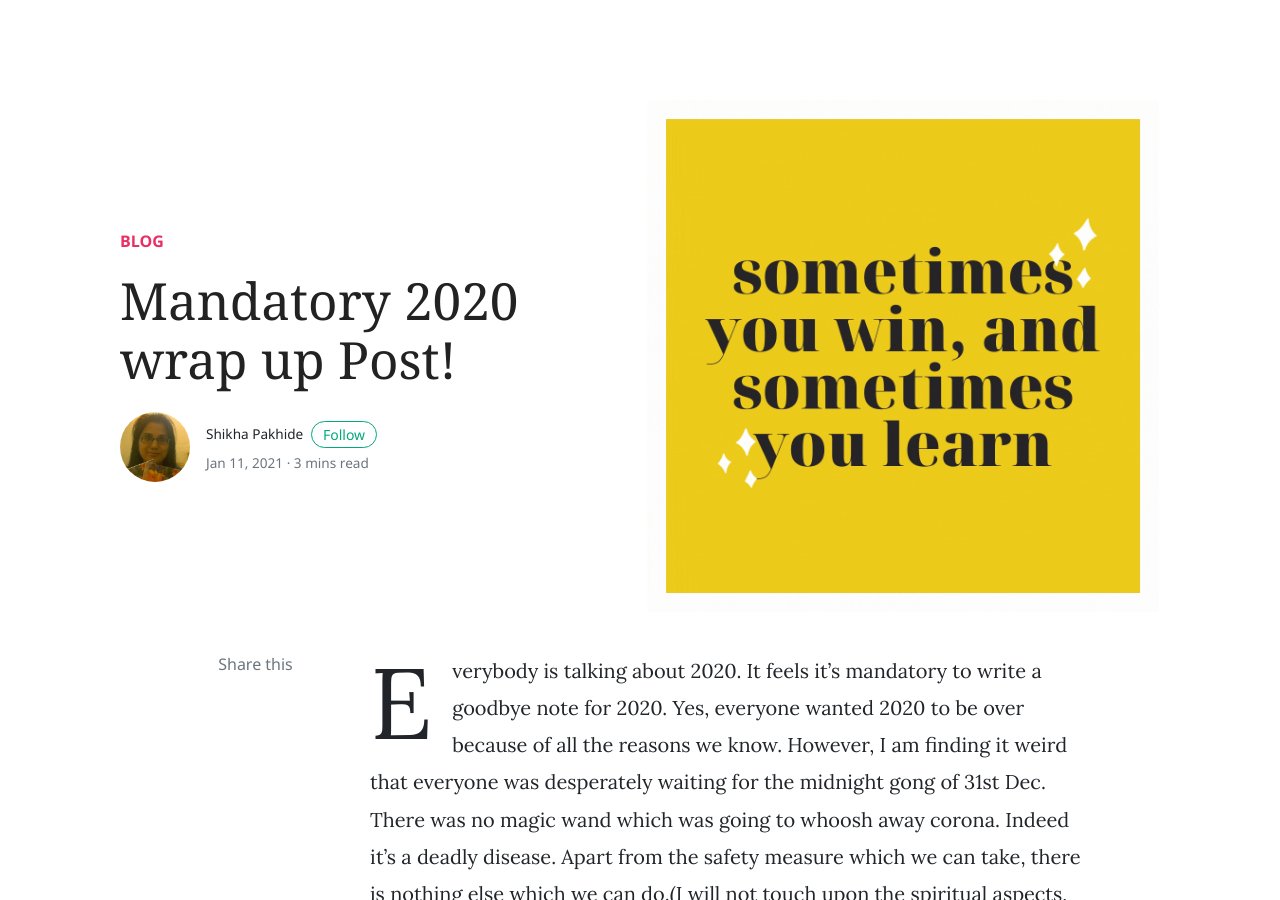
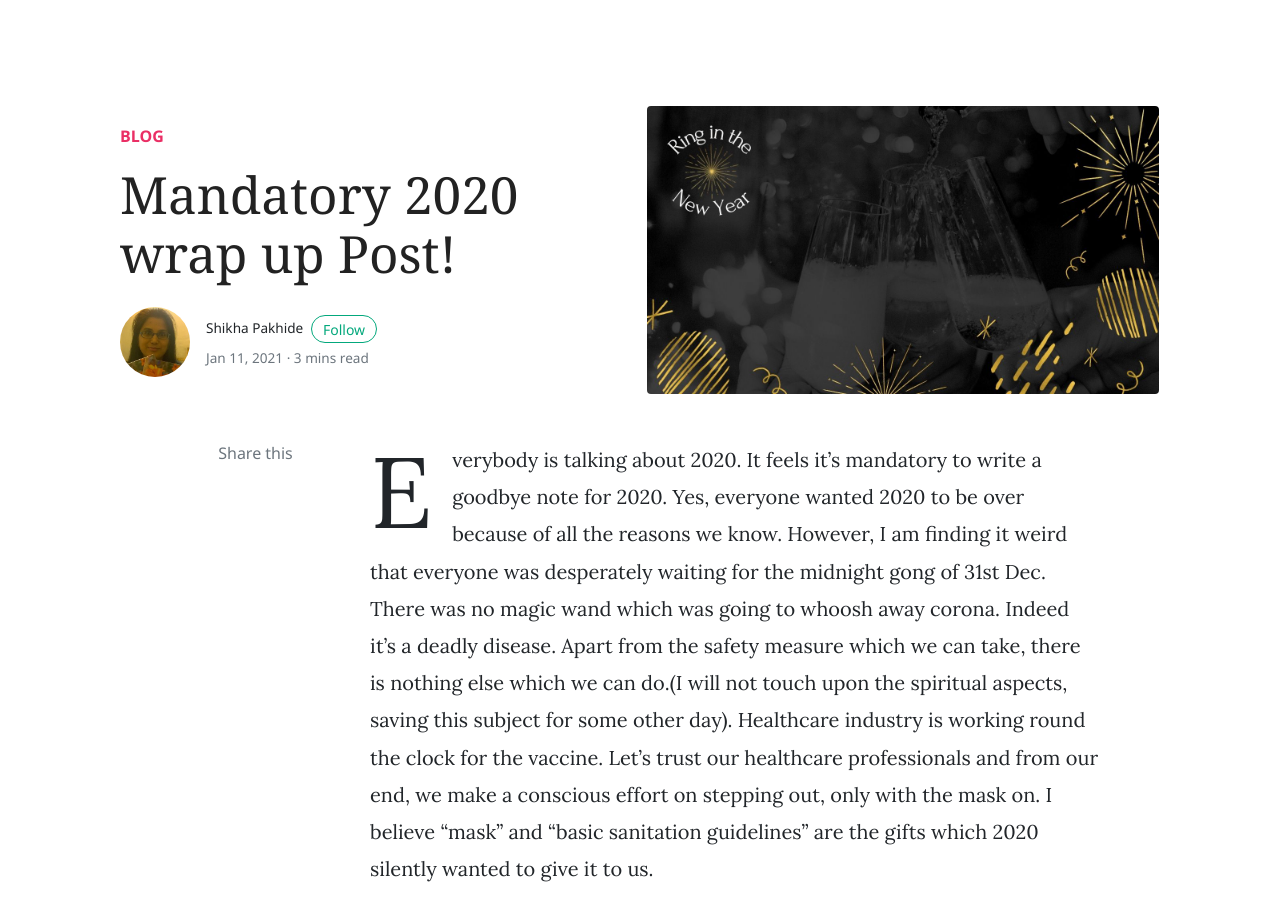
Before and after one commit to shikhashikz/shikhashikz.github.io, a Jekyll site: the page built from _posts/2021-01-11-Mandatory-2020-Wrap-up-Post.md, in a window 1280 px wide and 900 px high. Built offline with Jekyll 4.4.1, drawn with Linux system fonts in a browser that asks for light colours; nearby versions of some CDN libraries; comment, search, counter and statistics services are not loaded.

Commit message:
Update 2021-01-11-Mandatory-2020-Wrap-up-Post.md

```diff
--- a/_posts/2021-01-11-Mandatory-2020-Wrap-up-Post.md
+++ b/_posts/2021-01-11-Mandatory-2020-Wrap-up-Post.md
@@ -3,7 +3,7 @@ layout: post
 title: Mandatory 2020 wrap up Post!
 category: blog
 keywords: blog writing author shikhashikz philosophy mindfulness learnings
-image: assets/images/2021.gif
+image: assets/images/NY2021.jpg
 
 ---
 
@@ -23,12 +23,19 @@ What kept me going last year? Meditation, yoga and words. I read, wrote and shar
 I would take a moment to share my reading list of 2020:
 
 ***Atomic Habits***
+
 ***The Diary of a Young Girl***
+
 ***Are you there God? It’s me, Margaret***
+
 ***Sophie Kinsella’s “I owe you one”, “Surprise Me” and “Remember Me”***
+
 ***Healing Back Pain***
+
 ***The Rearranged life of Oona***
+
 ***The Silent Patient***
+
 ***Eleanor Oliphant is Completely Fine***
 
 **What’s my myntra for the next phase?** Sharpen the lessons learnt in 2020 and Observe.
```
